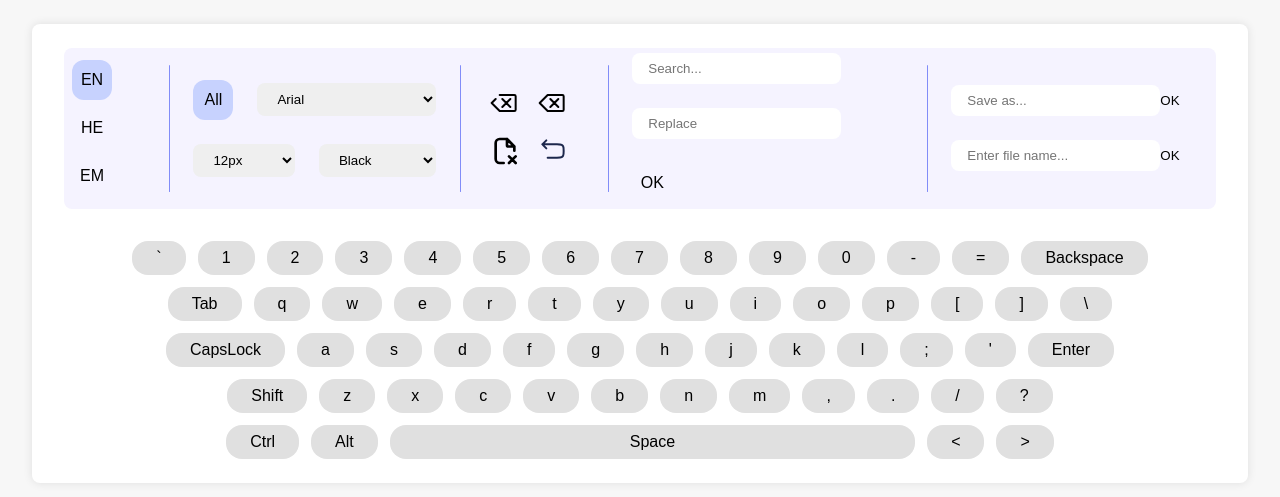
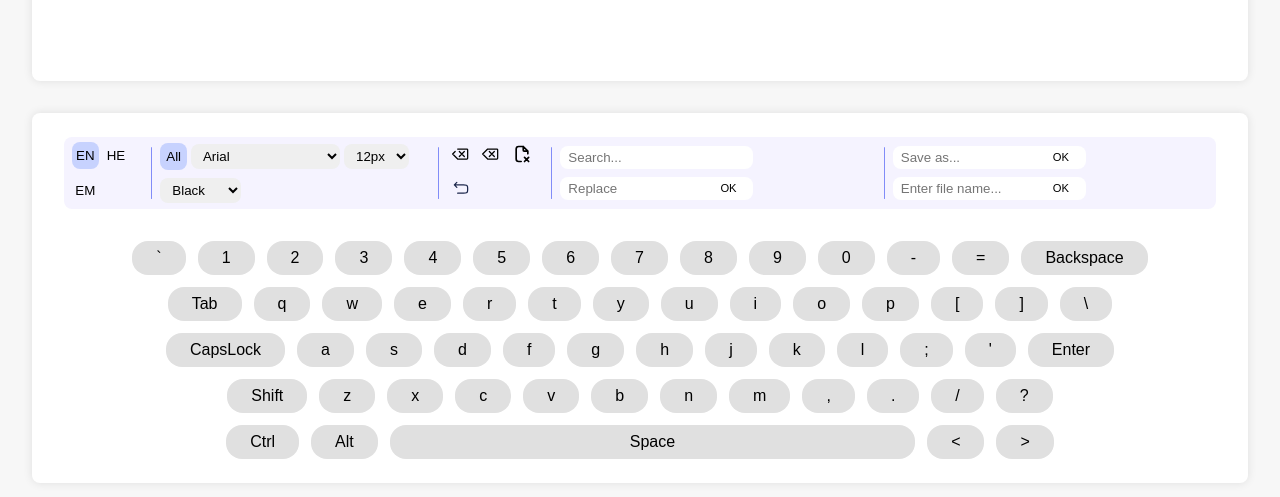
Before and after one commit to ShmuelAmir/FSWD_4, a React (Vite) app: page / in a window 1280 px wide. Shown: the part 285-782 px from the top of the page. Built offline with nearby package versions, Linux system fonts and the light colour scheme.

Commit message:
action bar style changes

```diff
--- a/src/App.css
+++ b/src/App.css
@@ -18,7 +18,7 @@ select {
   border: none;
   outline: none;
   border-radius: var(--radius);
-  padding: 0.5rem 1rem;
+  padding: 0.25rem 0.5rem;
 }
 
 .area {
@@ -70,7 +70,8 @@ select {
 .special-keys {
   display: flex;
   align-items: center;
-  gap: 1.5em;
+  justify-content: space-between;
+  gap: 0.5em;
 
   background-color: var(--violet-50);
   border-radius: var(--radius);
@@ -82,28 +83,20 @@ select {
   flex-wrap: wrap;
   flex-direction: row;
   align-items: center;
-  gap: 0.5rem;
+  gap: 0.25em;
+  row-gap: 0.5em;
 
   & > button {
-    width: 2.5rem;
-    height: 2.5rem;
-    border-radius: var(--radius-md);
+    width: 2em;
+    height: 2em;
+    border-radius: var(--radius);
     padding: 0.15em 0.25em;
-    font-size: 1rem;
     transition: all 0.2s ease;
 
     &:hover:not(.active) {
       background-color: var(--zinc-300);
     }
   }
-}
-
-.gap-lg {
-  gap: 1.5rem;
-}
-
-.grow {
-  flex-grow: 1;
 }
 
 .seperator {
@@ -116,3 +109,21 @@ select {
 .active {
   background-color: var(--violet-300);
 }
+
+.absolute {
+  position: absolute;
+  right: 1em;
+  top: 50%;
+  transform: translateY(-50%);
+  font-size: 0.7em;
+  padding: 0.25em 0.5em;
+  border-radius: var(--radius-xs);
+
+  &:hover {
+    background-color: var(--violet-100);
+  }
+}
+
+.relative {
+  position: relative;
+}
--- a/src/components/SpecialKeys.jsx
+++ b/src/components/SpecialKeys.jsx
@@ -36,7 +36,7 @@ function SpecialKeys({
       </div>
       <div className="seperator" />
 
-      <div className="group gap-lg grow">
+      <div className="group">
         <button
           className={editAll ? "active" : ""}
           onClick={() => setEditAll((p) => !p)}
@@ -85,7 +85,7 @@ function SpecialKeys({
       </div>
       <div className="seperator" />
 
-      <div className="group gap-lg">
+      <div className="group">
         <input
           type="text"
           placeholder="Search..."
@@ -94,26 +94,33 @@ function SpecialKeys({
             handleSearch(e.target.value);
           }}
         />
+        <div className="relative">
           <input
             type="text"
             placeholder="Replace"
             value={replace}
             onChange={(e) => setReplace(e.target.value)}
           />
-        <button onClick={() => handleReplace(search, replace)}>OK</button>
+          <button
+            className="absolute"
+            onClick={() => handleReplace(search, replace)}
+          >
+            OK
+          </button>
+        </div>
       </div>
       <div className="seperator" />
 
-      <div className="group gap-lg">
-        <div className="save-container">
+      <div className="group">
+        <div className="relative">
           <input
             type="text"
             placeholder="Save as..."
-            id="saveName"
             value={saveName}
             onChange={(e) => setSaveName(e.target.value)}
           />
           <button
+            className="absolute"
             onClick={() => {
               if (saveName) {
                 // Call handleSave with the save name
@@ -127,15 +134,15 @@ function SpecialKeys({
             OK
           </button>
         </div>
-        <div className="open-container">
+        <div className="relative">
           <input
             type="text"
             placeholder="Enter file name..."
-            id="openKey"
             value={openKey}
             onChange={(e) => setOpenKey(e.target.value)}
           />
           <button
+            className="absolute"
             onClick={() => {
               if (openKey) {
                 setOpenKey("");
--- a/src/index.css
+++ b/src/index.css
@@ -29,6 +29,7 @@
   --violet-900: #3730a3;
   --violet-950: #312e81;
 
+  --radius-xs: 4px;
   --radius: 8px;
   --radius-md: 12px;
   --radius-lg: 16px;
```
Lines whose indentation alone changed are shown as unchanged.
